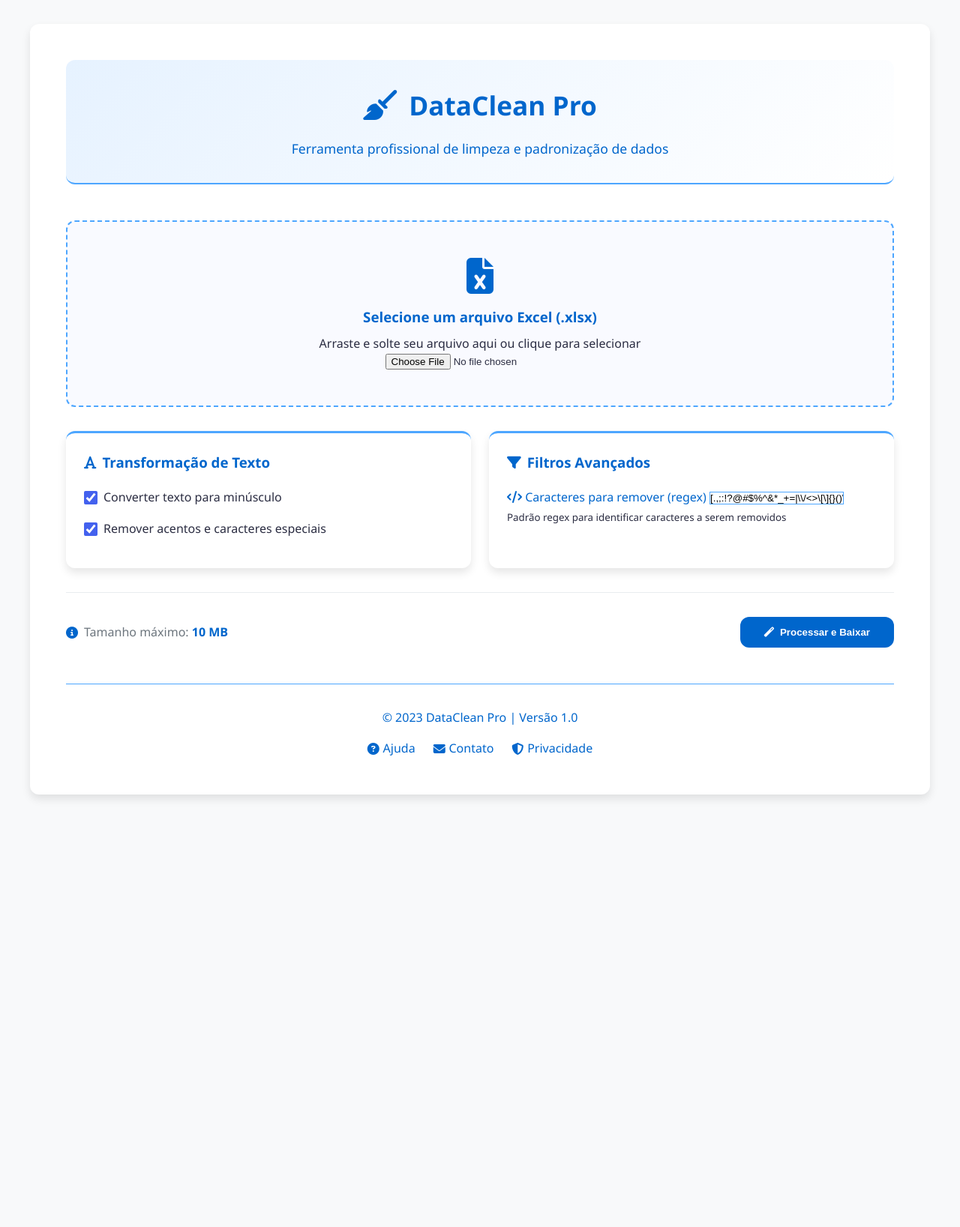
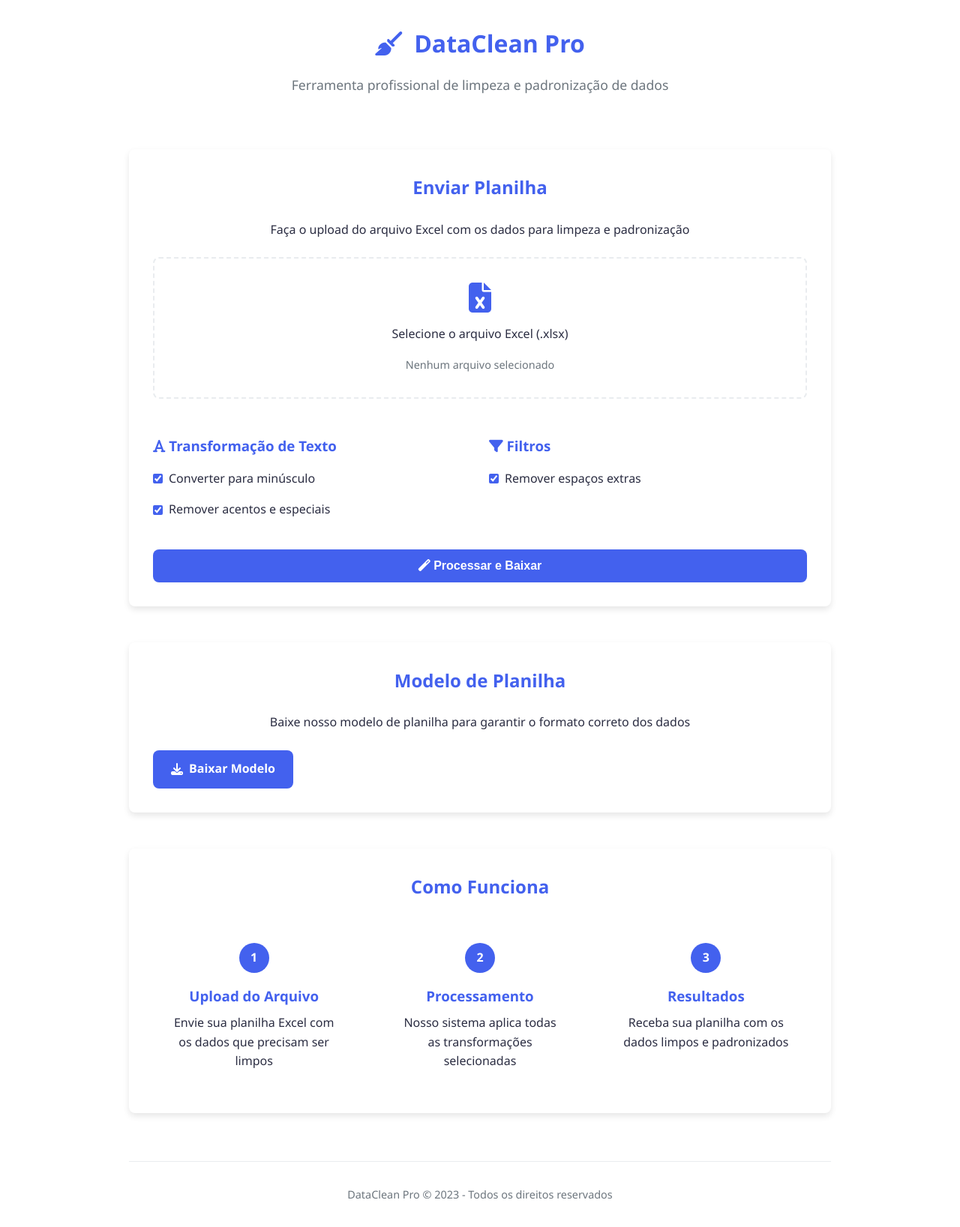
Before and after one commit to Douglasprojetospro/limpador-web, a Flask app: page / in a window 1280 px wide. Shown: the whole page at 75% size. Before the commit the page ends 1066 px from the top, so only its background shows below. Run offline with Flask 3, Linux system fonts and the light colour scheme.

Commit message:
Update index.html

```diff
--- a/templates/index.html
+++ b/templates/index.html
@@ -6,226 +6,372 @@
   <title>DataClean Pro | Ferramenta Profissional de Limpeza de Dados</title>
   <link rel="stylesheet" href="https://cdnjs.cloudflare.com/ajax/libs/font-awesome/6.4.0/css/all.min.css">
   <style>
-    /* Adicionei estas cores CSS para o azul claro */
     :root {
-      --azul-claro: #e6f2ff;
-      --azul-medio: #4da6ff;
-      --azul-escuro: #0066cc;
+      --primary-color: #4361ee;
+      --primary-hover: #3a56d4;
+      --secondary-color: #3f37c9;
+      --text-color: #2b2d42;
+      --light-gray: #f8f9fa;
+      --medium-gray: #e9ecef;
+      --dark-gray: #6c757d;
+      --success-color: #4cc9f0;
+      --border-radius: 8px;
+      --box-shadow: 0 4px 8px rgba(0, 0, 0, 0.1);
+      --transition: all 0.2s ease;
+    }
+
+    * {
+      box-sizing: border-box;
+      margin: 0;
+      padding: 0;
+    }
+
+    body {
+      font-family: 'Segoe UI', 'Roboto', 'Helvetica Neue', Arial, sans-serif;
+      background-color: white;
+      color: var(--text-color);
+      line-height: 1.6;
+      padding: 0;
+      min-height: 100vh;
+    }
+
+    .container {
+      max-width: 1000px;
+      margin: 0 auto;
+      padding: 2rem;
+    }
+
+    /* Header */
+    .header {
+      text-align: center;
+      margin-bottom: 3rem;
+      padding-bottom: 1.5rem;
+    }
+
+    .logo {
+      display: flex;
+      align-items: center;
+      justify-content: center;
+      gap: 1rem;
+      margin-bottom: 1rem;
+    }
+
+    .logo i {
+      font-size: 2rem;
+      color: var(--primary-color);
+    }
+
+    .logo h1 {
+      margin: 0;
+      font-size: 2rem;
+      color: var(--primary-color);
+    }
+
+    .subtitle {
+      color: var(--dark-gray);
+      font-size: 1.1rem;
+      margin-top: 0.5rem;
+    }
+
+    /* Main Content */
+    .main-content {
+      display: flex;
+      flex-direction: column;
+      gap: 3rem;
+    }
+
+    .section {
+      background-color: white;
+      border-radius: var(--border-radius);
+      padding: 2rem;
+      box-shadow: var(--box-shadow);
+    }
+
+    .section-title {
+      color: var(--primary-color);
+      margin-bottom: 1.5rem;
+      font-size: 1.5rem;
+      text-align: center;
+    }
+
+    /* Upload Area */
+    .upload-form {
+      display: flex;
+      flex-direction: column;
+      gap: 1.5rem;
+    }
+
+    .upload-area {
+      display: flex;
+      flex-direction: column;
+      align-items: center;
+      justify-content: center;
+      padding: 2rem;
+      border: 2px dashed var(--medium-gray);
+      border-radius: var(--border-radius);
+      cursor: pointer;
+      transition: var(--transition);
+      text-align: center;
+    }
+
+    .upload-area:hover {
+      border-color: var(--primary-color);
+      background-color: rgba(67, 97, 238, 0.05);
+    }
+
+    .upload-area i {
+      font-size: 2.5rem;
+      color: var(--primary-color);
+      margin-bottom: 1rem;
+    }
+
+    .file-input {
+      display: none;
+    }
+
+    .file-info {
+      margin-top: 1rem;
+      font-size: 0.9rem;
+      color: var(--dark-gray);
+    }
+
+    /* Options */
+    .options-grid {
+      display: grid;
+      grid-template-columns: repeat(auto-fit, minmax(250px, 1fr));
+      gap: 1.5rem;
+      margin-top: 1.5rem;
+    }
+
+    .option-item {
+      display: flex;
+      align-items: center;
+      gap: 0.5rem;
+      margin-bottom: 1rem;
+    }
+
+    .option-item input[type="checkbox"] {
+      accent-color: var(--primary-color);
+    }
+
+    /* Button */
+    .btn {
+      background-color: var(--primary-color);
+      color: white;
+      border: none;
+      padding: 0.8rem 1.5rem;
+      border-radius: var(--border-radius);
+      font-weight: 600;
+      cursor: pointer;
+      transition: var(--transition);
+      display: inline-flex;
+      align-items: center;
+      justify-content: center;
+      gap: 0.5rem;
+      text-decoration: none;
+      font-size: 1rem;
+    }
+
+    .btn:hover {
+      background-color: var(--primary-hover);
+      transform: translateY(-2px);
+    }
+
+    .btn-block {
+      display: block;
+      width: 100%;
+    }
+
+    /* How it works */
+    .steps {
+      display: grid;
+      grid-template-columns: repeat(auto-fit, minmax(200px, 1fr));
+      gap: 2rem;
+      margin-top: 2rem;
+    }
+
+    .step {
+      text-align: center;
+      padding: 1.5rem;
+    }
+
+    .step-number {
+      background-color: var(--primary-color);
+      color: white;
+      width: 40px;
+      height: 40px;
+      border-radius: 50%;
+      display: flex;
+      align-items: center;
+      justify-content: center;
+      margin: 0 auto 1rem;
+      font-weight: bold;
+    }
+
+    .step-title {
+      color: var(--primary-color);
+      margin-bottom: 0.5rem;
+      font-weight: 600;
+    }
+
+    /* Footer */
+    .footer {
+      text-align: center;
+      margin-top: 4rem;
+      padding-top: 2rem;
+      border-top: 1px solid var(--medium-gray);
+      color: var(--dark-gray);
+      font-size: 0.9rem;
+    }
+
+    /* Responsive */
+    @media (max-width: 768px) {
+      .container {
+        padding: 1.5rem;
+      }
+
+      .steps {
+        grid-template-columns: 1fr;
+      }
     }
   </style>
-  <link rel="stylesheet" href="{{ url_for('static', filename='style.css') }}">
 </head>
 <body>
   <div class="container">
-    <header class="header" style="background: linear-gradient(135deg, var(--azul-claro) 0%, white 100%); border-bottom: 2px solid var(--azul-medio);">
+    <header class="header">
       <div class="logo">
-        <i class="fas fa-broom" style="color: var(--azul-escuro);"></i>
-        <h1 style="color: var(--azul-escuro);">DataClean Pro</h1>
+        <i class="fas fa-broom"></i>
+        <h1>DataClean Pro</h1>
       </div>
-      <p class="subtitle" style="color: var(--azul-escuro);">Ferramenta profissional de limpeza e padronização de dados</p>
+      <p class="subtitle">Ferramenta profissional de limpeza e padronização de dados</p>
     </header>
 
     <main class="main-content">
-      <form id="form-processamento" method="POST" enctype="multipart/form-data" class="upload-form">
-        <div class="form-group">
-          <label for="file-upload" class="upload-area" id="upload-area" style="border: 2px dashed var(--azul-medio);">
-            <i class="fas fa-file-excel fa-3x" style="color: var(--azul-escuro);"></i>
-            <h3 style="color: var(--azul-escuro);">Selecione um arquivo Excel (.xlsx)</h3>
-            <p id="file-instructions">Arraste e solte seu arquivo aqui ou clique para selecionar</p>
-            <span id="file-name" class="file-name-display"></span>
-            <input type="file" id="file-upload" name="file" accept=".xlsx,.xls" required>
+      <section class="section">
+        <h2 class="section-title">Enviar Planilha</h2>
+        <p style="text-align: center; margin-bottom: 1.5rem;">Faça o upload do arquivo Excel com os dados para limpeza e padronização</p>
+
+        <form id="form-processamento" class="upload-form" method="POST" enctype="multipart/form-data">
+          <label class="upload-area" id="upload-area">
+            <i class="fas fa-file-excel"></i>
+            <p>Selecione o arquivo Excel (.xlsx)</p>
+            <span id="file-name" class="file-info">Nenhum arquivo selecionado</span>
+            <input type="file" id="file-upload" class="file-input" name="file" accept=".xlsx,.xls" required>
           </label>
-        </div>
 
           <div class="options-grid">
-          <div class="option-card" style="border-top: 3px solid var(--azul-medio);">
-            <h3 style="color: var(--azul-escuro);"><i class="fas fa-font" style="color: var(--azul-escuro);"></i> Transformação de Texto</h3>
+            <div>
+              <h3 style="color: var(--primary-color); margin-bottom: 1rem;"><i class="fas fa-font"></i> Transformação de Texto</h3>
 
               <div class="option-item">
                 <input type="checkbox" id="minusculo" name="minusculo" checked>
-              <label for="minusculo">Converter texto para minúsculo</label>
+                <label for="minusculo">Converter para minúsculo</label>
               </div>
 
               <div class="option-item">
                 <input type="checkbox" id="remover_especiais" name="remover_especiais" checked>
-              <label for="remover_especiais">Remover acentos e caracteres especiais</label>
+                <label for="remover_especiais">Remover acentos e especiais</label>
               </div>
             </div>
 
-          <div class="option-card" style="border-top: 3px solid var(--azul-medio);">
-            <h3 style="color: var(--azul-escuro);"><i class="fas fa-filter" style="color: var(--azul-escuro);"></i> Filtros Avançados</h3>
+            <div>
+              <h3 style="color: var(--primary-color); margin-bottom: 1rem;"><i class="fas fa-filter"></i> Filtros</h3>
 
-            <div class="form-group">
-              <label for="caracteres" style="color: var(--azul-escuro);">
-                <i class="fas fa-code" style="color: var(--azul-escuro);"></i> Caracteres para remover (regex)
-              </label>
-              <input type="text" id="caracteres" name="caracteres"
-                     value="[.,;:!?@#$%^&*_+=|\\/<>\[\]{}()\"\'`~]"
-                     placeholder="Insira a expressão regular"
-                     style="border: 1px solid var(--azul-medio);">
-              <small class="hint">Padrão regex para identificar caracteres a serem removidos</small>
+              <div class="option-item">
+                <input type="checkbox" id="remover_espacos" name="remover_espacos" checked>
+                <label for="remover_espacos">Remover espaços extras</label>
               </div>
             </div>
           </div>
 
-        <div class="file-stats" id="file-stats" style="background-color: var(--azul-claro);">
-          <div class="stat-item">
-            <i class="fas fa-file" style="color: var(--azul-escuro);"></i>
-            <span>Tamanho: <strong id="file-size" style="color: var(--azul-escuro);">-</strong></span>
+          <button type="submit" class="btn btn-block">
+            <i class="fas fa-magic"></i> Processar e Baixar
+          </button>
+        </form>
+      </section>
+
+      <section class="section">
+        <h2 class="section-title">Modelo de Planilha</h2>
+        <p style="text-align: center; margin-bottom: 1.5rem;">Baixe nosso modelo de planilha para garantir o formato correto dos dados</p>
+
+        <a href="#" class="btn">
+          <i class="fas fa-download"></i> Baixar Modelo
+        </a>
+      </section>
+
+      <section class="section">
+        <h2 class="section-title">Como Funciona</h2>
+
+        <div class="steps">
+          <div class="step">
+            <div class="step-number">1</div>
+            <h3 class="step-title">Upload do Arquivo</h3>
+            <p>Envie sua planilha Excel com os dados que precisam ser limpos</p>
           </div>
-          <div class="stat-item">
-            <i class="fas fa-table" style="color: var(--azul-escuro);"></i>
-            <span>Linhas estimadas: <strong id="row-count" style="color: var(--azul-escuro);">-</strong></span>
+
+          <div class="step">
+            <div class="step-number">2</div>
+            <h3 class="step-title">Processamento</h3>
+            <p>Nosso sistema aplica todas as transformações selecionadas</p>
+          </div>
+
+          <div class="step">
+            <div class="step-number">3</div>
+            <h3 class="step-title">Resultados</h3>
+            <p>Receba sua planilha com os dados limpos e padronizados</p>
           </div>
         </div>
-
-        <div class="form-footer">
-          <div class="file-info">
-            <i class="fas fa-info-circle" style="color: var(--azul-escuro);"></i>
-            <span>Tamanho máximo: <strong style="color: var(--azul-escuro);">{{ max_size_mb }} MB</strong></span>
-          </div>
-          <button type="submit" class="submit-btn" style="background-color: var(--azul-escuro);">
-            <i class="fas fa-magic"></i> Processar e Baixar
-          </button>
-        </div>
-      </form>
-
-      <div id="progresso-container" class="progress-container">
-        <div class="progress-header">
-          <h3 style="color: var(--azul-escuro);"><i class="fas fa-sync-alt fa-spin" style="color: var(--azul-escuro);"></i> Processando seu arquivo</h3>
-          <span id="progresso-texto" style="color: var(--azul-escuro);">0%</span>
-        </div>
-        <div class="progress-bar">
-          <div id="progresso-barra" class="progress-fill" style="background-color: var(--azul-medio);"></div>
-        </div>
-        <div class="progress-details">
-          <p id="status-message" style="color: var(--azul-escuro);">Preparando para iniciar o processamento...</p>
-        </div>
-      </div>
+      </section>
     </main>
 
-    <footer class="footer" style="border-top: 1px solid var(--azul-medio);">
-      <p style="color: var(--azul-escuro);">© 2023 DataClean Pro | Versão 1.0</p>
-      <div class="footer-links">
-        <a href="#" style="color: var(--azul-escuro);"><i class="fas fa-question-circle" style="color: var(--azul-escuro);"></i> Ajuda</a>
-        <a href="#" style="color: var(--azul-escuro);"><i class="fas fa-envelope" style="color: var(--azul-escuro);"></i> Contato</a>
-        <a href="#" style="color: var(--azul-escuro);"><i class="fas fa-shield-alt" style="color: var(--azul-escuro);"></i> Privacidade</a>
-      </div>
+    <footer class="footer">
+      <p>DataClean Pro © 2023 - Todos os direitos reservados</p>
     </footer>
   </div>
 
   <script>
     document.addEventListener('DOMContentLoaded', function() {
-      const form = document.getElementById('form-processamento');
-      const progressoContainer = document.getElementById('progresso-container');
-      const progressoBarra = document.getElementById('progresso-barra');
-      const progressoTexto = document.getElementById('progresso-texto');
-      const statusMessage = document.getElementById('status-message');
       const fileUpload = document.getElementById('file-upload');
       const uploadArea = document.getElementById('upload-area');
-      const fileNameDisplay = document.getElementById('file-name');
-      const fileInstructions = document.getElementById('file-instructions');
-      const fileStats = document.getElementById('file-stats');
-      const fileSize = document.getElementById('file-size');
-      const rowCount = document.getElementById('row-count');
+      const fileName = document.getElementById('file-name');
 
-      // Esconder elementos inicialmente
-      progressoContainer.style.display = 'none';
-      fileStats.style.display = 'none';
-
-      // Manipulação de drag and drop
+      // Drag and drop
       uploadArea.addEventListener('dragover', (e) => {
         e.preventDefault();
-        uploadArea.classList.add('dragover');
-        uploadArea.style.borderColor = 'var(--azul-escuro)';
-        uploadArea.style.backgroundColor = 'var(--azul-claro)';
+        uploadArea.style.borderColor = 'var(--primary-color)';
+        uploadArea.style.backgroundColor = 'rgba(67, 97, 238, 0.05)';
       });
 
       uploadArea.addEventListener('dragleave', () => {
-        uploadArea.classList.remove('dragover');
-        uploadArea.style.borderColor = 'var(--azul-medio)';
+        uploadArea.style.borderColor = 'var(--medium-gray)';
         uploadArea.style.backgroundColor = '';
       });
 
       uploadArea.addEventListener('drop', (e) => {
         e.preventDefault();
-        uploadArea.classList.remove('dragover');
-        uploadArea.style.borderColor = 'var(--azul-medio)';
+        uploadArea.style.borderColor = 'var(--medium-gray)';
         uploadArea.style.backgroundColor = '';
+
         if (e.dataTransfer.files.length) {
           fileUpload.files = e.dataTransfer.files;
-          handleFileSelection();
+          updateFileName();
         }
       });
 
-      // Atualizar quando arquivo for selecionado
-      fileUpload.addEventListener('change', handleFileSelection);
+      // File selection
+      fileUpload.addEventListener('change', updateFileName);
 
-      function handleFileSelection() {
+      function updateFileName() {
         if (fileUpload.files.length) {
-          const file = fileUpload.files[0];
-
-          // Mostrar nome do arquivo
-          fileNameDisplay.textContent = file.name;
-          fileInstructions.style.display = 'none';
-          fileNameDisplay.style.display = 'block';
-
-          // Mostrar estatísticas
-          fileStats.style.display = 'flex';
-          const sizeMB = (file.size / (1024 * 1024)).toFixed(2);
-          fileSize.textContent = `${sizeMB} MB`;
-
-          // Simular estimativa de linhas (em aplicação real seria calculado)
-          const estimatedRows = Math.floor(Math.random() * 5000) + 1000;
-          rowCount.textContent = estimatedRows.toLocaleString();
+          fileName.textContent = fileUpload.files[0].name;
+          fileName.style.color = 'var(--primary-color)';
+          fileName.style.fontWeight = '500';
+        } else {
+          fileName.textContent = 'Nenhum arquivo selecionado';
+          fileName.style.color = 'var(--dark-gray)';
+          fileName.style.fontWeight = 'normal';
         }
       }
-
-      // Submissão do formulário
-      form.addEventListener('submit', function(e) {
-        e.preventDefault();
-
-        if (!fileUpload.files.length) {
-          alert('Por favor, selecione um arquivo primeiro.');
-          return;
-        }
-
-        // Mostrar progresso
-        progressoContainer.style.display = 'block';
-        progressoBarra.style.width = '0%';
-        progressoTexto.textContent = '0%';
-        statusMessage.textContent = 'Iniciando processamento...';
-
-        // Simular progresso (substituir por progresso real em produção)
-        let progresso = 0;
-        const intervalo = setInterval(() => {
-          progresso += 1;
-
-          if (progresso >= 100) {
-            clearInterval(intervalo);
-            progressoTexto.textContent = '100%';
-            progressoBarra.style.width = '100%';
-            statusMessage.innerHTML = '<i class="fas fa-check-circle success"></i> Processamento concluído com sucesso!';
-
-            // Submeter o formulário após pequeno delay
-            setTimeout(() => {
-              form.submit();
-            }, 1000);
-          } else {
-            progressoBarra.style.width = progresso + '%';
-            progressoTexto.textContent = progresso + '%';
-
-            // Atualizar mensagens de status
-            if (progresso < 30) {
-              statusMessage.textContent = 'Lendo arquivo e validando dados...';
-            } else if (progresso < 60) {
-              statusMessage.textContent = 'Aplicando transformações nos dados...';
-            } else if (progresso < 90) {
-              statusMessage.textContent = 'Otimizando e preparando para download...';
-            }
-          }
-        }, 30);
-      });
     });
   </script>
 </body>
```
Lines whose indentation alone changed are shown as unchanged.
